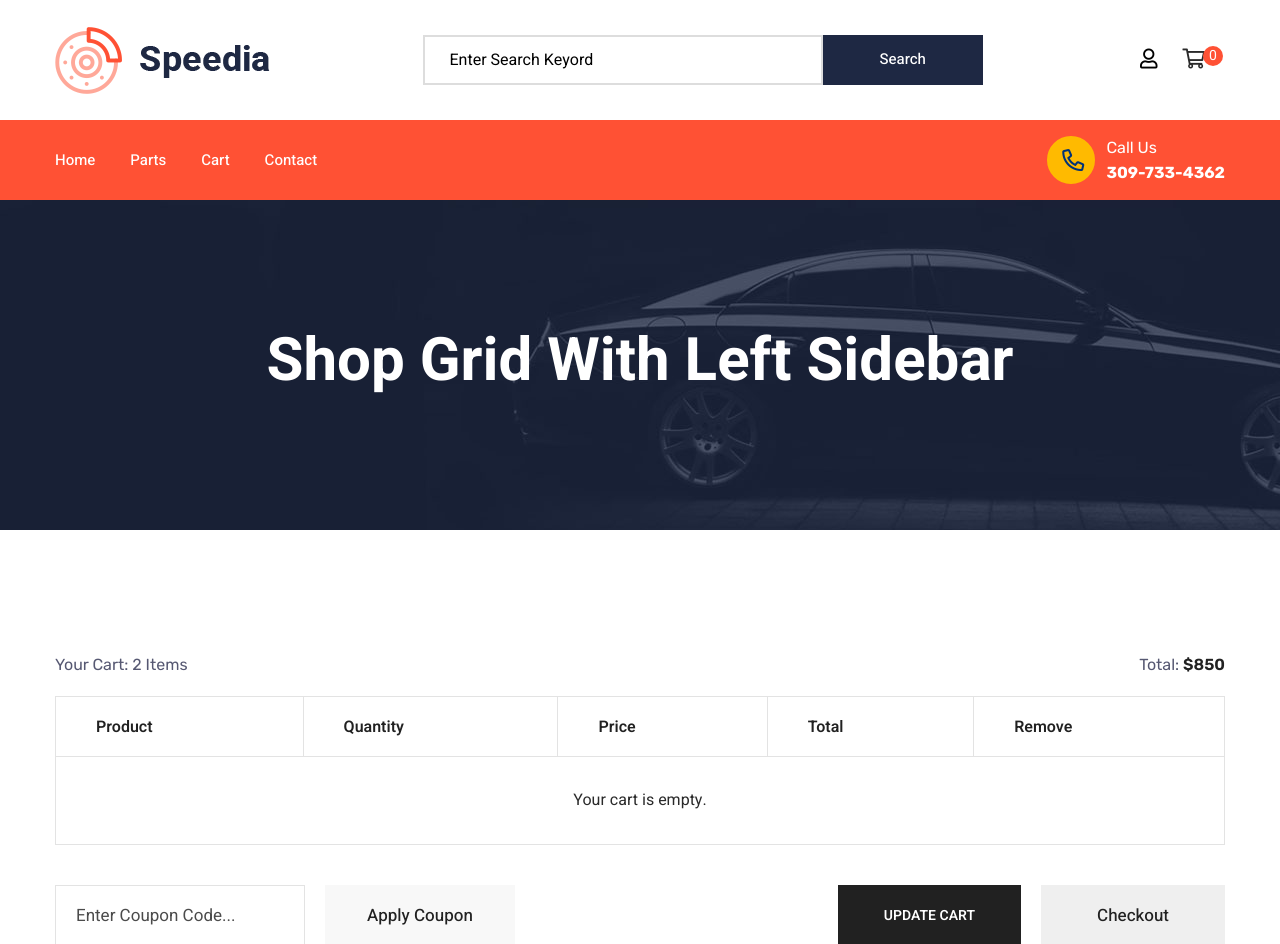
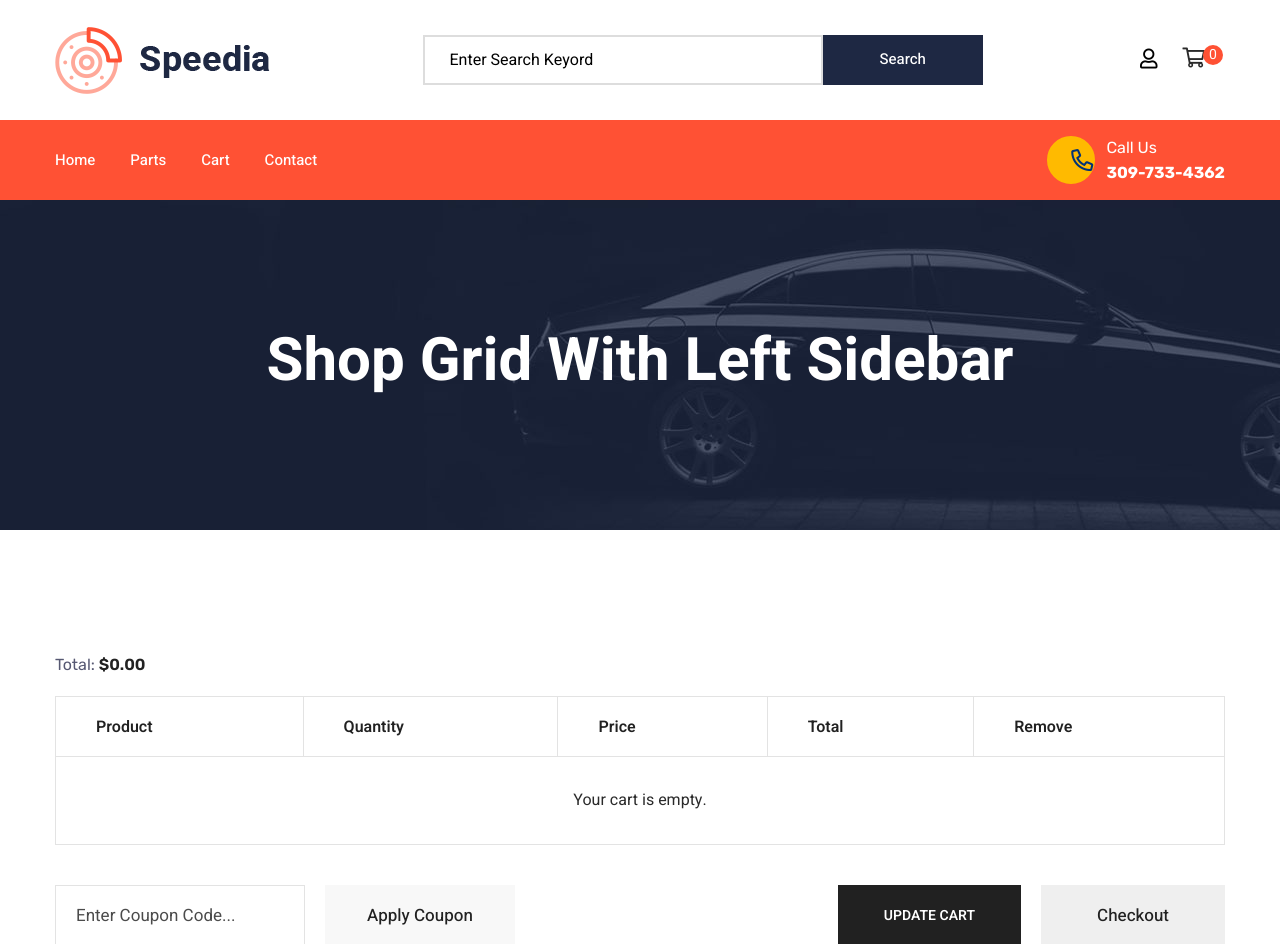
Before and after one commit to sanjanarathnyke/sparemart, a Laravel app: page /cart in a window 1280 px wide. Shown: the top 944 px of the page. Run offline with Laravel 12, Linux system fonts and the light colour scheme.

Commit message:
quantity and cart's total realtime updater fixed

```diff
--- a/resources/views/cart.blade.php
+++ b/resources/views/cart.blade.php
@@ -13,10 +13,7 @@
     <div class="auto-container">
         <div class="cart-title row m-0 justify-content-between">
             <div class="text">
-                <p>Your Cart: 2 Items</p>
-            </div>
-            <div class="text">
-                <p>Total: <span>$850</span> </p>
+                <p>Total: <span>$0.00</span> </p>
             </div>
         </div>
         <div class="cart-outer">
@@ -46,9 +43,20 @@
                                     <h4>{{$item['name']}}</h4>
                                 </div>
                             </td>
-                            <td class="qty"><input type="number" value="1" name="quantity"></td>
+                            <td class="qty">
+                                <input
+                                    type="number"
+                                    value="1"
+                                    min="1"
+                                    name="quantity"
+                                    class="quantity-input"
+                                    data-price="{{ $item['price'] }}"
+                                >
+                            </td>
                             <td class="sub-total">${{$item['price']}}</td>
-                            <td class="total-price">$that includes the total price of items</td>
+                            <td class="total-price">
+                                $<span class="item-total">{{ $item['price'] }}</span>
+                            </td>
                             <td>
                                 <form action="{{ route('remove-from-cart') }}" method="POST"
                                     style="display: inline-block;">
@@ -98,3 +106,81 @@
 </section>
 
 @endsection
+
+<script>
+    // JavaScript for dynamically updating the total price
+    document.addEventListener('DOMContentLoaded', function () {
+        // Get all quantity inputs
+        const quantityInputs = document.querySelectorAll('.quantity-input');
+
+        quantityInputs.forEach(input => {
+            input.addEventListener('input', function () {
+                // Get price and quantity
+                const price = parseFloat(this.getAttribute('data-price'));
+                const quantity = parseInt(this.value);
+
+                // Get the total price element
+                const totalPriceElement = this.closest('tr').querySelector('.item-total');
+
+                // Update the total price dynamically
+                if (!isNaN(quantity) && quantity > 0) {
+                    const total = (price * quantity).toFixed(2);
+                    totalPriceElement.textContent = total;
+                } else {
+                    // Default back to the single price if invalid quantity
+                    totalPriceElement.textContent = price.toFixed(2);
+                }
+            });
+        });
+    });
+</script>
+
+<script>document.addEventListener('DOMContentLoaded', () => {
+    // Function to calculate the grand total
+    function calculateGrandTotal() {
+      const totalElements = document.querySelectorAll('.item-total'); // Select all row total elements
+      let grandTotal = 0;
+
+      // Iterate over each total element and sum up the values
+      totalElements.forEach((element) => {
+        const value = parseFloat(element.textContent || '0'); // Parse the row total as a float
+        grandTotal += isNaN(value) ? 0 : value; // Add it to the grand total
+      });
+
+      // Update the grand total in the specified div
+      const grandTotalElement = document.querySelector('.text span');
+      if (grandTotalElement) {
+        grandTotalElement.textContent = `$${grandTotal.toFixed(2)}`; // Update with the formatted total
+      }
+    }
+
+    // Function to update a row's total and then recalculate the grand total
+    function updateRowAndGrandTotal(event) {
+      const target = event.target;
+
+      if (target.classList.contains('quantity-input')) {
+        const price = parseFloat(target.dataset.price || '0'); // Get price from data attribute
+        const quantity = parseInt(target.value, 10); // Get entered quantity
+
+        // Update the row's total
+        const rowTotalElement = target.closest('tr').querySelector('.item-total');
+        if (rowTotalElement) {
+          const rowTotal = price * (quantity > 0 ? quantity : 1);
+          rowTotalElement.textContent = rowTotal.toFixed(2); // Update row total
+        }
+
+        // Recalculate and update the grand total
+        calculateGrandTotal();
+      }
+    }
+
+    // Add event listeners to all quantity input fields
+    const quantityInputs = document.querySelectorAll('.quantity-input');
+    quantityInputs.forEach((input) => {
+      input.addEventListener('input', updateRowAndGrandTotal); // Listen for changes
+    });
+
+    // Initial grand total calculation on page load
+    calculateGrandTotal();
+  });
+  </script>
```
